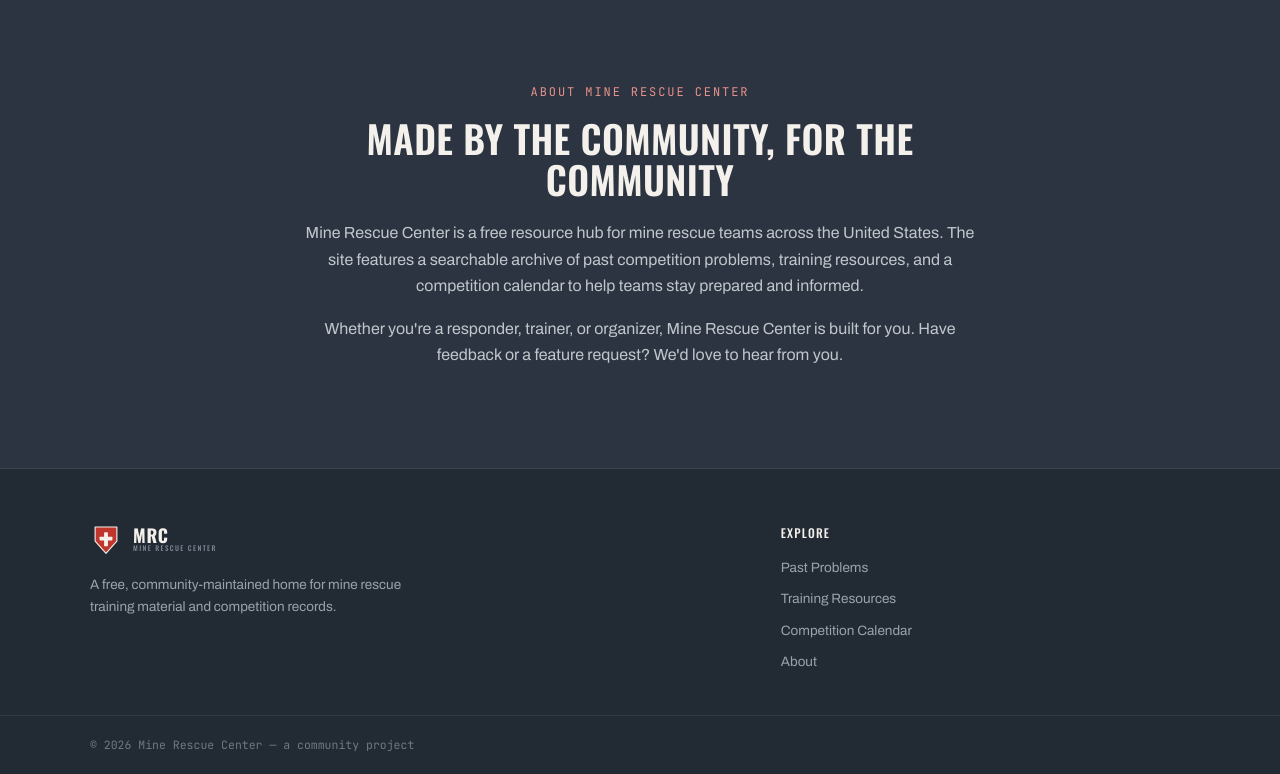
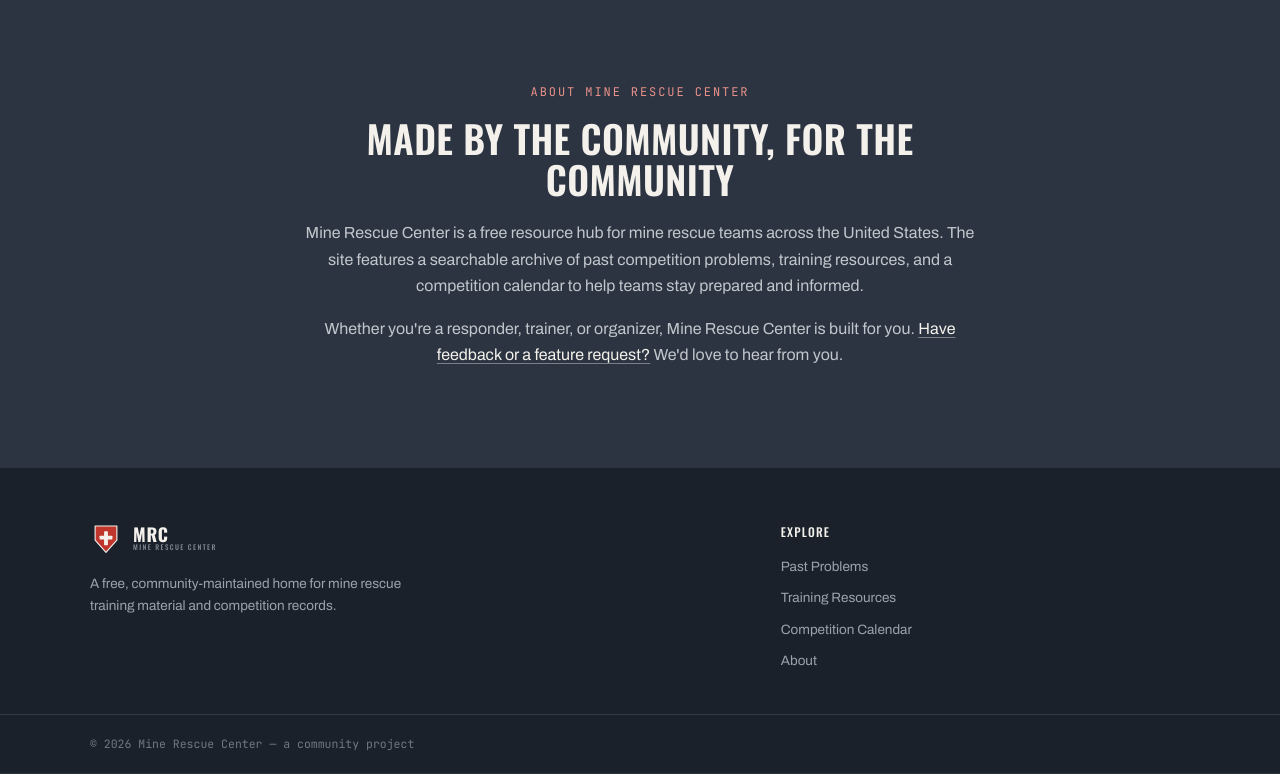
Before and after one commit to jakeolson657/Mine_Rescue_Center, a Django app: page / in a window 1280 px wide. Shown: the part 897-1671 px from the top of the page. Run offline with Django 5.2, Linux system fonts and the light colour scheme.

Commit message:
Settle the footer seam and link the About feedback line
The footer sat one shade off the About band with a hairline lighter
than both, which read as a seam rather than a boundary; drop the rule
and give the footer a real tonal step down. Point "Have feedback or a
feature request?" at the feedback form.

Co-Authored-By: Claude Opus 5 <noreply@anthropic.com>

```diff
--- a/pages/templates/base.html
+++ b/pages/templates/base.html
@@ -169,9 +169,10 @@
 
         /* ---------- Shared footer ---------- */
         .site-footer {
-            background: var(--ink-2);
+            /* A clear tonal step below the page's dark bands - a hairline
+               lighter than both sides just reads as a seam. */
+            background: #1a212a;
             color: #9aa3ad;
-            border-top: 1px solid #3a4550;
             margin-top: 0;
         }
 
--- a/pages/templates/landing.html
+++ b/pages/templates/landing.html
@@ -144,6 +144,16 @@
 
     .about-inner p { margin: 0 0 16px; font-size: 16px; line-height: 1.65; color: #c2c6cc; }
 
+    .about-inner a {
+        color: var(--bg);
+        text-decoration: underline;
+        text-decoration-color: rgba(244, 241, 236, 0.4);
+        text-underline-offset: 3px;
+        transition: color 0.15s, text-decoration-color 0.15s;
+    }
+
+    .about-inner a:hover { color: var(--red-soft); text-decoration-color: var(--red-soft); }
+
     @media (max-width: 900px) {
         .explore-grid { grid-template-columns: 1fr; }
     }
@@ -204,7 +214,7 @@
             <div class="eyebrow">About Mine Rescue Center</div>
             <h2>Made by the community, for the community</h2>
             <p>Mine Rescue Center is a free resource hub for mine rescue teams across the United States. The site features a searchable archive of past competition problems, training resources, and a competition calendar to help teams stay prepared and informed.</p>
-            <p>Whether you're a responder, trainer, or organizer, Mine Rescue Center is built for you. Have feedback or a feature request? We'd love to hear from you.</p>
+            <p>Whether you're a responder, trainer, or organizer, Mine Rescue Center is built for you. <a href="{% url 'feedback' %}">Have feedback or a feature request?</a> We'd love to hear from you.</p>
         </div>
     </div>
 </section>
```
